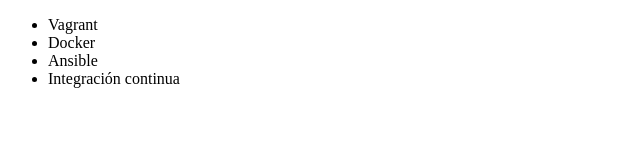
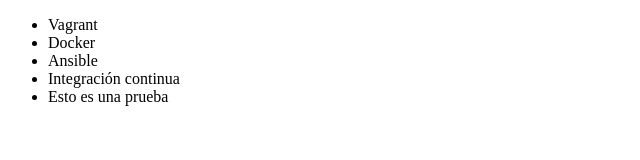
Before and after one commit to Uri32/Encriptador.io, a plain HTML site: page index.html in a window 1280 px wide. Shown: the whole page, without its empty margins (0-640 px from the left). Drawn offline with Linux system fonts and the light colour scheme.

Commit message:
Adición de linea de prueba

```diff
--- a/index.html
+++ b/index.html
@@ -10,6 +10,7 @@
          <li> Docker </li>
          <li> Ansible </li>
          <li> Integración continua </li>
+         <li> Esto es una prueba </li>
      </ul>
 </body>
 </html>
```
